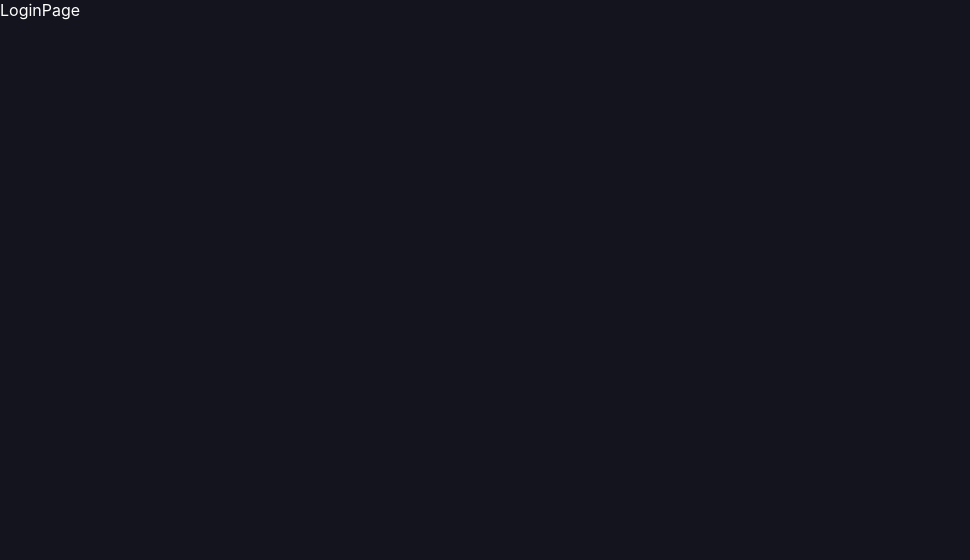
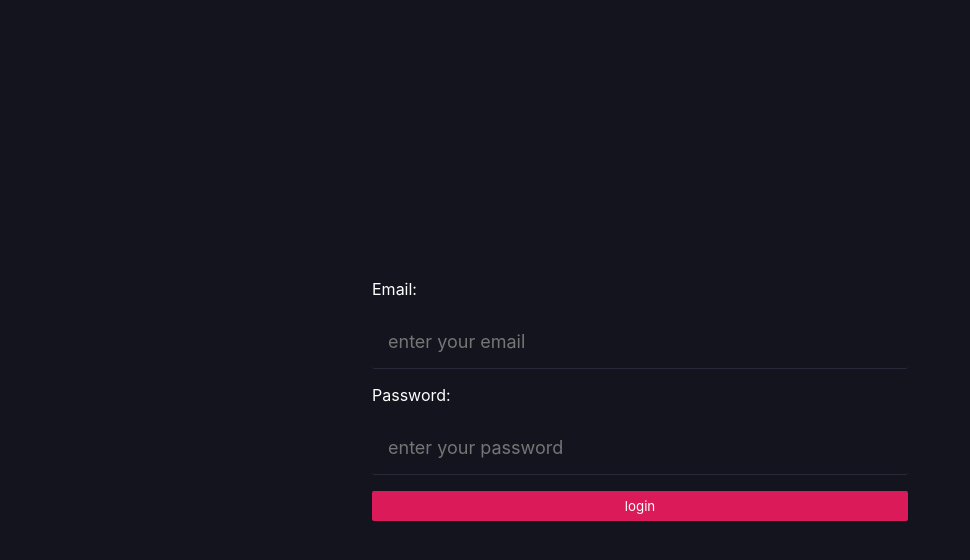
Before and after one commit to SoundaryaKoutharapu/RealTimeChatApp, a React (Vite) app: page /login in a window 1280 px wide. Shown: the top 560 px of the page, without its empty margins (0-970 px from the left). Built offline with nearby package versions, Linux system fonts and the light colour scheme.

Commit message:
login page

```diff
--- a/src/App.jsx
+++ b/src/App.jsx
@@ -2,16 +2,22 @@
 import Rooms from './pages/Rooms'
 import LoginPage from './pages/LoginPage'
 import { BrowserRouter as Router, Routes, Route } from 'react-router-dom'
+import PrivateRoutes from './Components/PrivateRoutes'
+import { AuthProvider } from './utils/AuthContext'
 
 function App() {
 
   return (
     <>
       <Router>
+        <AuthProvider>
         <Routes>
           <Route path='/login' element={<LoginPage />}></Route>
-          <Route path='/' element={<Rooms />}> </Route>
+          <Route element={<PrivateRoutes />}>
+            <Route path='/' element={<Rooms />}> </Route>
+          </Route>
         </Routes>
+        </AuthProvider>
       </Router>
     </>
   )
--- a/src/Components/PrivateRoutes.jsx
+++ b/src/Components/PrivateRoutes.jsx
@@ -1,8 +1,12 @@
 import { Outlet, Navigate } from "react-router-dom"
+import { useAuth } from "../utils/AuthContext";
 
 const PrivateRoutes = () => {
+  const {user} = useAuth();
   return (
-    <div>PrivateRoutes</div>
+    <>
+        {user? <Outlet/>: <Navigate to='/login'/> }
+    </>
   )
 }
 export default PrivateRoutes
--- a/src/appWriteConfig.js
+++ b/src/appWriteConfig.js
@@ -1,4 +1,4 @@
-import { Client,  Databases } from 'appwrite';
+import { Client,  Databases, Account } from 'appwrite';
 
 
 const client = new Client();
@@ -14,5 +14,6 @@
 
 
 export const databases = new Databases(client);
+export const account = new Account(client);
 
 export default client;
--- a/src/pages/LoginPage.jsx
+++ b/src/pages/LoginPage.jsx
@@ -1,6 +1,62 @@
+import { useEffect, useState } from "react"
+import { useAuth } from "../utils/AuthContext"
+import { Navigate, useNavigate } from "react-router-dom"
+
 const LoginPage = () => {
+  const { user, handleUserLogin } = useAuth()
+  const navigate = useNavigate()
+
+
+  const [credentials, setCredentials] = useState({
+    email: '',
+    password: ''
+  })
+
+
+  useEffect(() => {
+    if (user) {
+      navigate('/')
+    }
+  }, [])
+
+  const handleInputChange = (e) => {
+    let name = e.target.name
+    let value = e.target.value
+    setCredentials({ ...credentials, [name]: value })
+  }
+
+
   return (
-    <div>LoginPage</div>
+    <div className="auth--container">
+      <div className="form--wrapper">
+        <form onSubmit={(e) => {handleUserLogin(e, credentials)}} >
+          <div className="field--wrapper">
+            <label>Email:</label>
+            <input type="email"
+              required name="email"
+              placeholder="enter your email"
+              value={credentials.email}
+              onChange={handleInputChange} />
+
+          </div>
+
+          <div className="field--wrapper">
+            <label>Password:</label>
+            <input type="password"
+              required name="password"
+              placeholder="enter your password"
+              value={credentials.password}
+              onChange={handleInputChange} />
+
+          </div>
+
+          <div className="field--wrapper">
+            <input className="btn btn--main" type="submit" value='login' />
+          </div>
+
+        </form>
+      </div>
+    </div>
   )
 }
 export default LoginPage
--- /dev/null
+++ b/src/utils/AuthContext.jsx
@@ -0,0 +1,56 @@
+import { useEffect, useState, createContext, useContext } from "react"
+import { Account } from "appwrite"
+import { account } from "../appWriteConfig"
+import { useNavigate } from "react-router-dom"
+
+const AuthContext = createContext()
+
+export const AuthProvider = ({ children }) => {
+
+  const navigate = useNavigate()
+
+  // true
+  const [user, setUser] = useState(false)
+  const [loading, setLoading] = useState(null)
+
+
+  useEffect (() => {
+    setLoading(false)
+  }, [])
+
+
+const handleUserLogin = async (e, credentials) =>
+{
+    e.preventDefault()
+
+    try {
+
+      const response = await account.createEmailSession(credentials.email, credentials.password)
+      console.log('logged in', response);
+      const promise = account.get();
+      setUser(accountDetails)
+
+      navigate('/')
+    } catch (error) {
+      console.error(error)
+    }
+}
+
+  const contextData =
+  {
+    user,
+    handleUserLogin,
+  }
+
+  return (
+    <AuthContext.Provider value={contextData}>
+      {loading ? <p>Loading</p> : children}
+    </AuthContext.Provider>
+  )
+}
+
+export const useAuth = () => {
+  { return useContext(AuthContext) }
+}
+
+export default AuthContext
```
